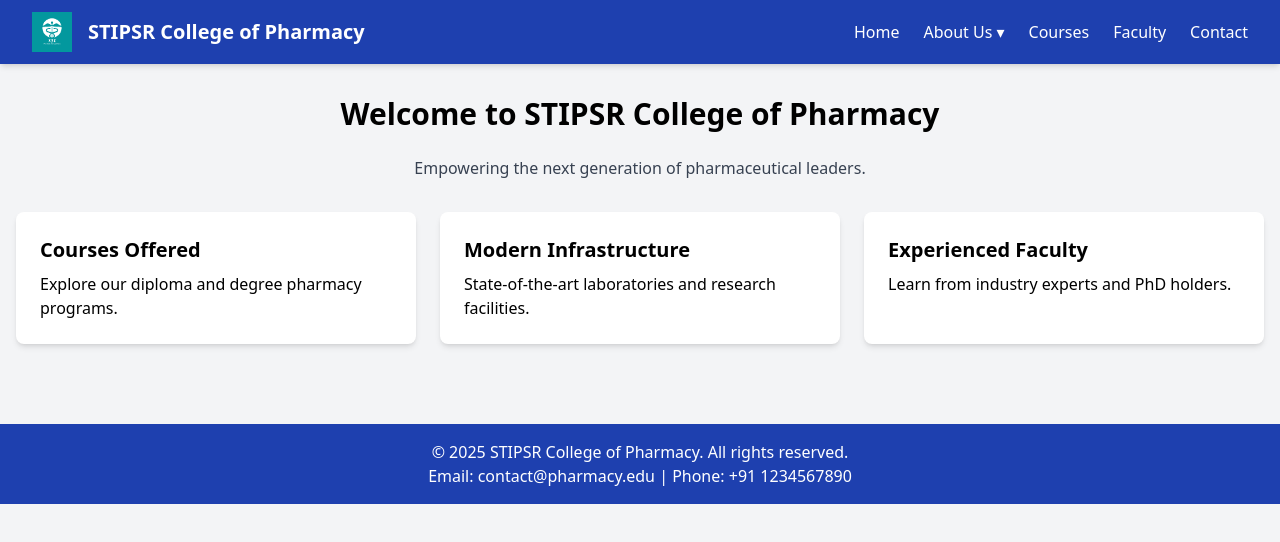
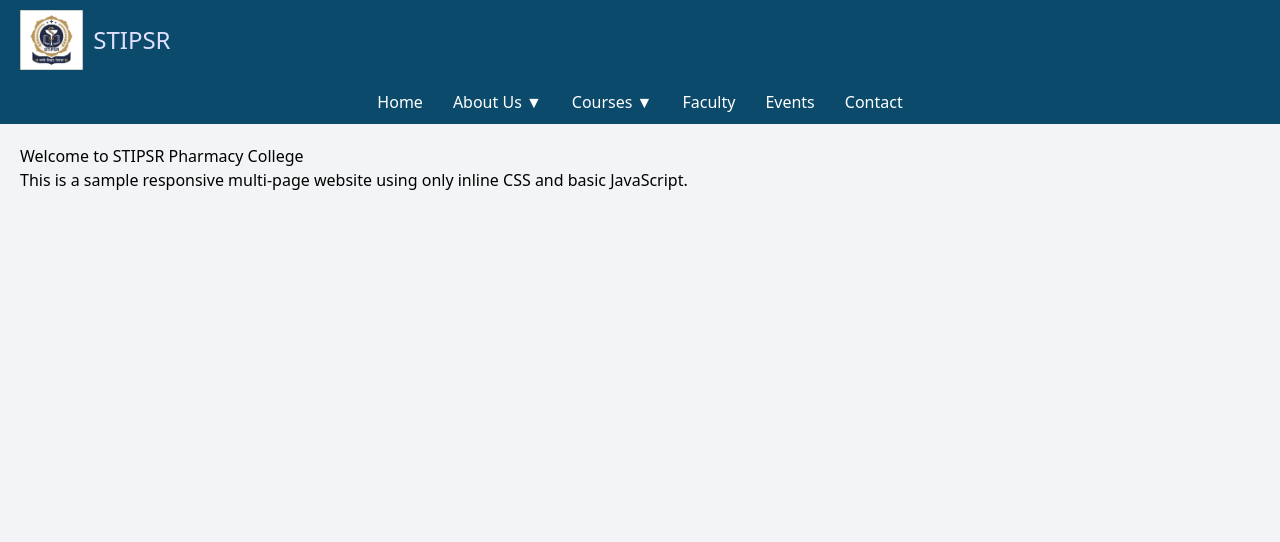
Before and after one commit to sanyasinha1124/pharmacy-college, a plain HTML site: page index.html in a window 1280 px wide. Drawn offline with nearby package versions, Linux system fonts and the light colour scheme.

Commit message:
Update index.html

```diff
--- a/index.html
+++ b/index.html
@@ -14,80 +14,98 @@
 </head>
 <body class="bg-gray-100 font-sans leading-normal tracking-normal">
 
-  <!-- Header -->
-  <header class="bg-blue-800 text-white shadow-md sticky top-0 z-50">
-    <div class="max-w-7xl mx-auto px-4 sm:px-6 lg:px-8 flex justify-between items-center h-16">
-      <div class="flex items-center space-x-4">
-        <img src="logo.png" alt="Logo" class="h-10 w-auto">
-        <h1 class="text-xl font-semibold">STIPSR College of Pharmacy</h1>
+ <!-- Header Section -->
+  <header style="background-color:#0B4A6B; color: white;">
+    <div style="display:flex; justify-content:space-between; align-items:center; padding:10px 20px; flex-wrap:wrap;">
+
+      <!-- Logo & Title -->
+      <div style="display:flex; align-items:center; gap:10px;">
+        <img src="abc.jpeg" alt="Pharmacy Logo" style="height:60px; width:auto;">
+        <h1 style="font-size:24px; margin:0; color:#e1e1ff;">STIPSR</h1>
       </div>
 
-      <!-- Hamburger Menu (mobile) -->
-      <div class="md:hidden">
-        <button onclick="toggleMenu()" class="text-2xl">☰</button>
+      <!-- Hamburger Button -->
+      <div onclick="toggleMenu()" style="font-size:28px; cursor:pointer; display:none;" id="menu-icon">
+        ☰
       </div>
-
-      <!-- Desktop Menu -->
-      <nav class="hidden md:flex space-x-6">
-        <a href="index.html" class="hover:text-gray-300">Home</a>
-        <div class="relative dropdown">
-          <button class="hover:text-gray-300">About Us ▾</button>
-          <div class="absolute hidden dropdown-menu bg-white text-black mt-2 py-2 rounded shadow-lg w-40">
-            <a href="about.html" class="block px-4 py-2 hover:bg-gray-100">Our Story</a>
-            <a href="infrastructure.html" class="block px-4 py-2 hover:bg-gray-100">Infrastructure</a>
-          </div>
-        </div>
-        <a href="courses.html" class="hover:text-gray-300">Courses</a>
-        <a href="faculty.html" class="hover:text-gray-300">Faculty</a>
-        <a href="contact.html" class="hover:text-gray-300">Contact</a>
-      </nav>
     </div>
 
-    <!-- Mobile Menu -->
-    <div id="mobileMenu" class="md:hidden hidden px-4 pb-4 bg-blue-700">
-      <a href="index.html" class="block py-2">Home</a>
-      <a href="about.html" class="block py-2">About Us</a>
-      <a href="infrastructure.html" class="block py-2">Infrastructure</a>
-      <a href="courses.html" class="block py-2">Courses</a>
-      <a href="faculty.html" class="block py-2">Faculty</a>
-      <a href="contact.html" class="block py-2">Contact</a>
-    </div>
+    <!-- Navigation -->
+    <nav>
+      <ul id="nav-links" style="list-style:none; padding:0; margin:0; display:flex; justify-content:center; flex-wrap:wrap;">
+        <li style="position:relative;"><a href="index.html" style="color:white; text-decoration:none; padding:10px 15px; display:block;">Home</a></li>
+
+        <li style="position:relative;">
+          <a href="#" style="color:white; text-decoration:none; padding:10px 15px; display:block;">About Us ▼</a>
+          <div style="display:none; position:absolute; background:white; z-index:999;" class="dropdown">
+            <a href="about.html" style="color:black; padding:10px; display:block; text-decoration:none;">About</a>
+            <a href="institute.html" style="color:black; padding:10px; display:block; text-decoration:none;">Institute</a>
+            <a href="vison.html" style="color:black; padding:10px; display:block; text-decoration:none;">Vision & Mission</a>
+            <a href="message.html" style="color:black; padding:10px; display:block; text-decoration:none;">Message</a>
+          </div>
+        </li>
+
+        <li style="position:relative;">
+          <a href="#" style="color:white; text-decoration:none; padding:10px 15px; display:block;">Courses ▼</a>
+          <div style="display:none; position:absolute; background:white; z-index:999;" class="dropdown">
+            <a href="bpharm.html" style="color:black; padding:10px; display:block; text-decoration:none;">D.Pharm</a>
+          </div>
+        </li>
+
+        <li><a href="admissions.html" style="color:white; text-decoration:none; padding:10px 15px; display:block;">Faculty</a></li>
+        <li><a href="events.html" style="color:white; text-decoration:none; padding:10px 15px; display:block;">Events</a></li>
+        <li><a href="contact.html" style="color:white; text-decoration:none; padding:10px 15px; display:block;">Contact</a></li>
+      </ul>
+    </nav>
   </header>
 
-  <!-- Main Content -->
-  <main class="max-w-7xl mx-auto px-4 py-8">
-    <h2 class="text-3xl font-bold text-center mb-6">Welcome to STIPSR College of Pharmacy</h2>
-    <p class="text-gray-700 text-center">Empowering the next generation of pharmaceutical leaders.</p>
-    <div class="mt-8 grid md:grid-cols-3 gap-6">
-      <div class="bg-white p-6 rounded-lg shadow-md">
-        <h3 class="text-xl font-semibold mb-2">Courses Offered</h3>
-        <p>Explore our diploma and degree pharmacy programs.</p>
-      </div>
-      <div class="bg-white p-6 rounded-lg shadow-md">
-        <h3 class="text-xl font-semibold mb-2">Modern Infrastructure</h3>
-        <p>State-of-the-art laboratories and research facilities.</p>
-      </div>
-      <div class="bg-white p-6 rounded-lg shadow-md">
-        <h3 class="text-xl font-semibold mb-2">Experienced Faculty</h3>
-        <p>Learn from industry experts and PhD holders.</p>
-      </div>
-    </div>
+  <!-- Example Main Content -->
+  <main style="padding: 20px;">
+    <h2>Welcome to STIPSR Pharmacy College</h2>
+    <p>This is a sample responsive multi-page website using only inline CSS and basic JavaScript.</p>
   </main>
 
-  <!-- Footer -->
-  <footer class="bg-blue-800 text-white py-4 mt-12">
-    <div class="max-w-7xl mx-auto px-4 text-center">
-      <p>&copy; 2025 STIPSR College of Pharmacy. All rights reserved.</p>
-      <p>Email: contact@pharmacy.edu | Phone: +91 1234567890</p>
-    </div>
-  </footer>
+  <!-- JavaScript for Toggle Menu and Dropdowns -->
+  <script>
+    // Toggle for small screens
+    function toggleMenu() {
+      var nav = document.getElementById("nav-links");
+      if (nav.style.display === "flex") {
+        nav.style.display = "none";
+      } else {
+        nav.style.display = "flex";
+        nav.style.flexDirection = "column";
+        nav.style.alignItems = "flex-start";
+      }
+    }
 
-  <!-- Toggle Script -->
-  <script>
-    function toggleMenu() {
-      const menu = document.getElementById("mobileMenu");
-      menu.classList.toggle("hidden");
+    // Show dropdowns on hover (only for desktop)
+    document.querySelectorAll("li").forEach(item => {
+      item.addEventListener("mouseenter", () => {
+        let dropdown = item.querySelector(".dropdown");
+        if (dropdown) dropdown.style.display = "block";
+      });
+      item.addEventListener("mouseleave", () => {
+        let dropdown = item.querySelector(".dropdown");
+        if (dropdown) dropdown.style.display = "none";
+      });
+    });
+
+    // Responsive hamburger icon display
+    function handleResize() {
+      const menuIcon = document.getElementById("menu-icon");
+      const nav = document.getElementById("nav-links");
+      if (window.innerWidth <= 768) {
+        menuIcon.style.display = "block";
+        nav.style.display = "none";
+      } else {
+        menuIcon.style.display = "none";
+        nav.style.display = "flex";
+        nav.style.flexDirection = "row";
+        nav.style.justifyContent = "center";
+      }
     }
+
+    window.addEventListener("resize", handleResize);
+    window.addEventListener("load", handleResize);
   </script>
-</body>
-</html>
```
